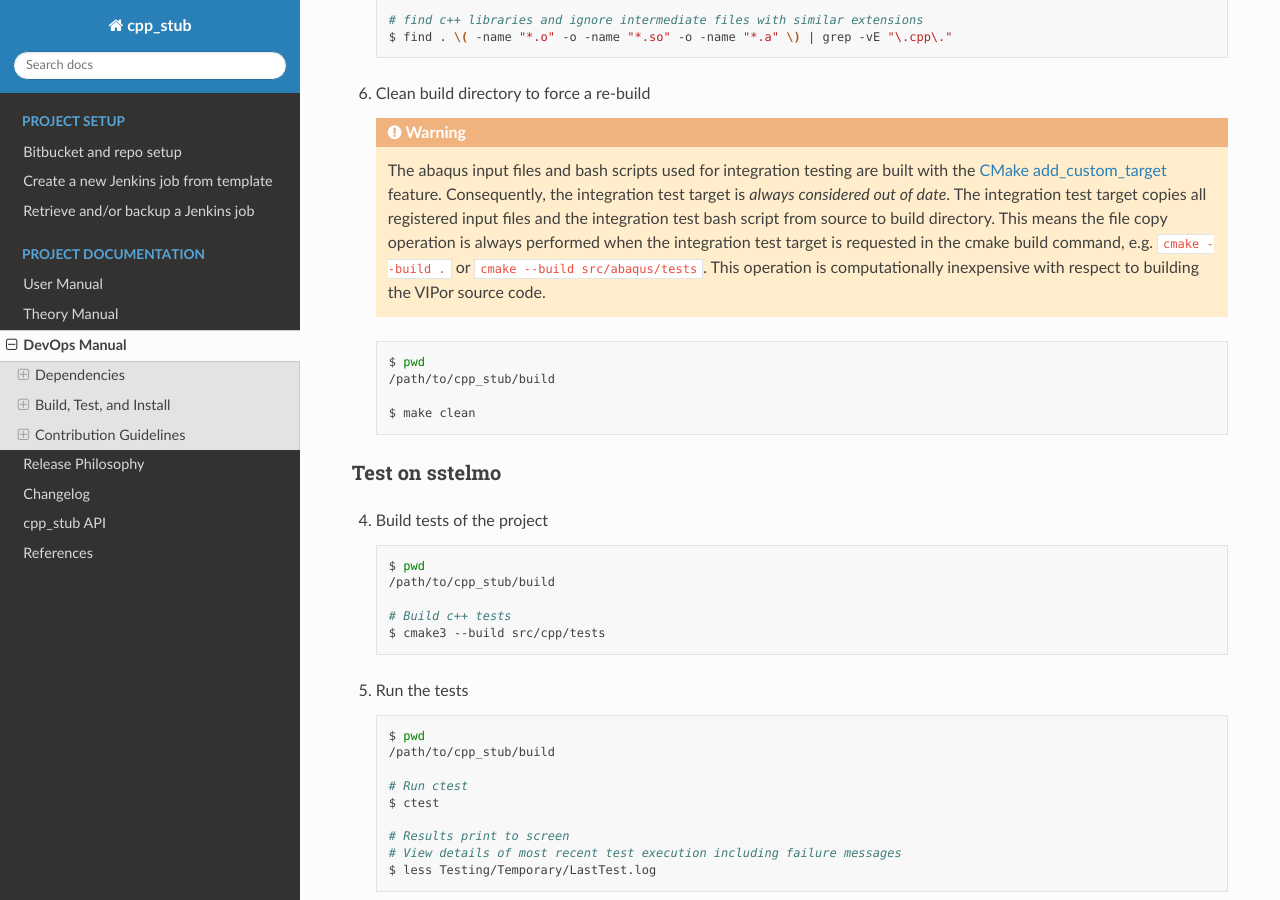
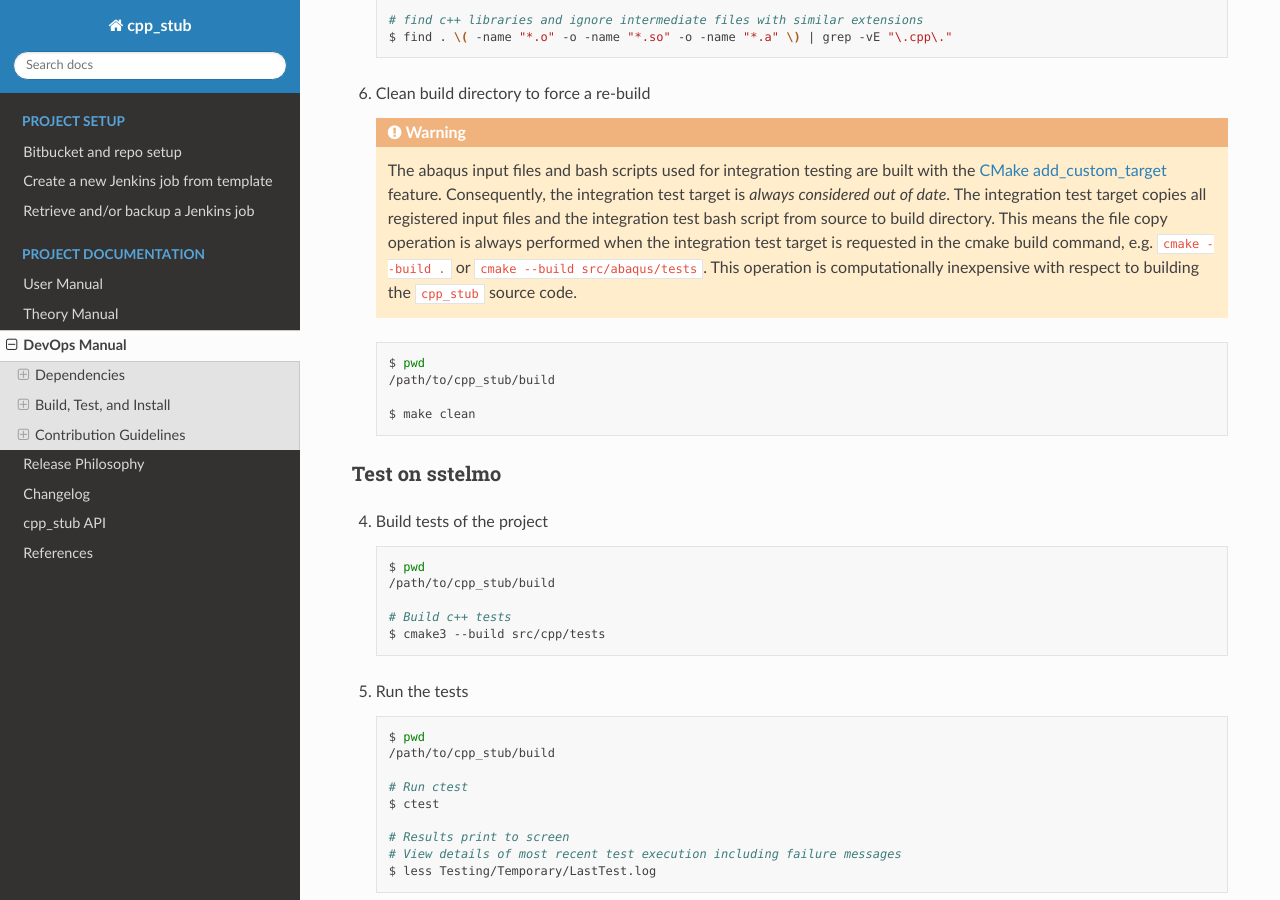
Before and after one commit to lanl/tardigrade-asp, a Sphinx documentation site: the page built from docs/devops.rst, in a window 1280 px wide and 900 px high, scrolled down 3166 px. Built offline with Sphinx 7.4.7 and the Read the Docs theme 2.0.0, drawn with Linux system fonts in a browser that asks for light colours.

Commit message:
MAINT: update project name throughout docs

```diff
--- a/docs/build.txt
+++ b/docs/build.txt
@@ -85,7 +85,7 @@ Build on sstelmo
       integration test target copies all registered input files and the integration test bash script from source to build
       directory. This means the file copy operation is always performed when the integration test target is requested in the
       cmake build command, e.g. ``cmake --build .`` or ``cmake --build src/abaqus/tests``. This operation is computationally
-      inexpensive with respect to building the VIPor source code.
+      inexpensive with respect to building the ``cpp_stub`` source code.
 
    .. code:: bash
 
```
Also changed, not shown: README.md (+3 -3 lines).
